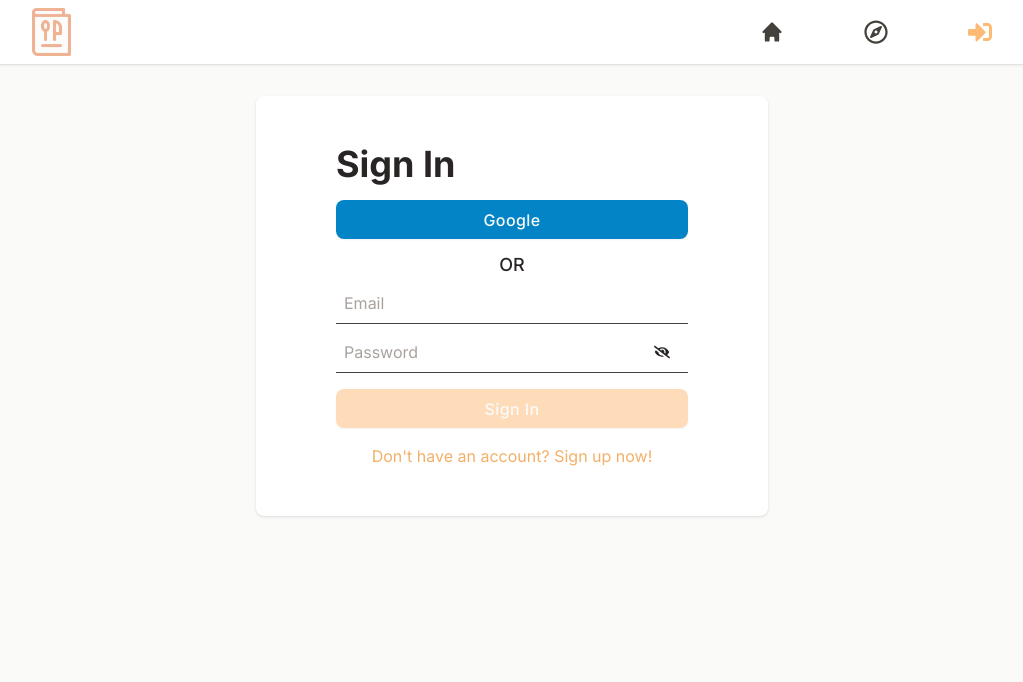
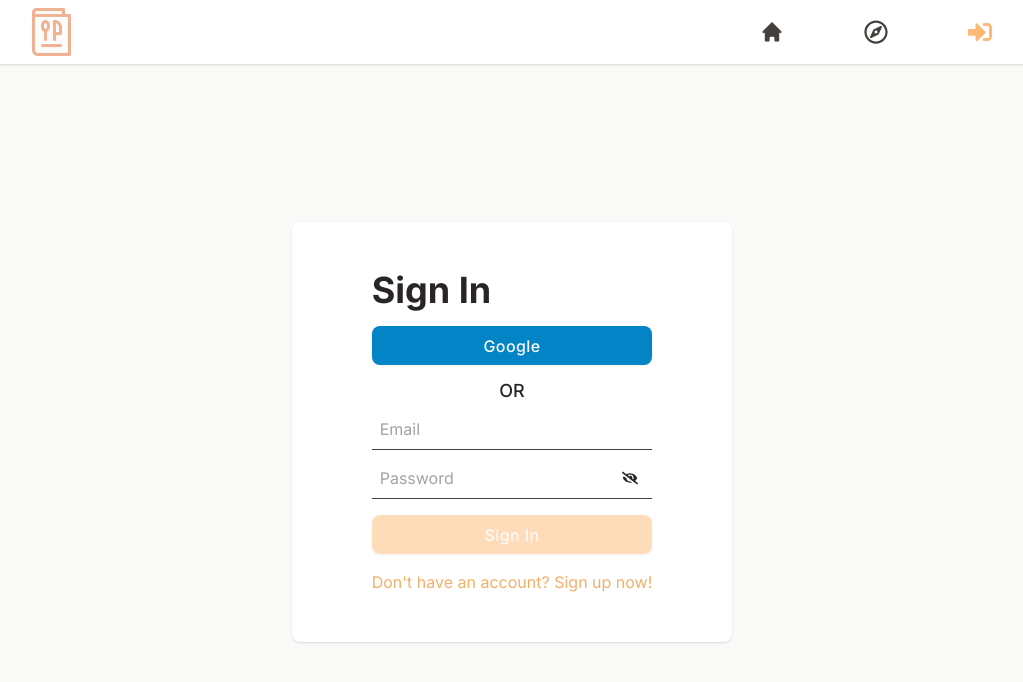
Before and after one commit to Dunkelhaiser/Reciper, a Next.js app: page /sign_in in a window 1280 px wide. Shown: the top 682 px of the page, without its empty margins (128-1151 px from the left). Built offline with nearby package versions, Linux system fonts and the light colour scheme; no server answers.

Commit message:
Added not found page

```diff
--- a/src/app/layout.tsx
+++ b/src/app/layout.tsx
@@ -23,7 +23,7 @@ export default function RootLayout({ children }: { children: React.ReactNode })
                 <Providers>
                     <Header />
                     <Toaster containerStyle={{ top: "80px" }} />
-                    <main className="mb-[56px] min-h-[calc(100vh_-_56px)] bg-stone-50 px-8 py-8 text-stone-800 dark:bg-neutral-800 dark:text-stone-50 md:mb-0 md:mt-[64px] md:min-h-[calc(100vh_-_64px)] lg:px-20 xl:px-40">
+                    <main className="mb-[56px] flex h-full min-h-[calc(100vh_-_56px)] flex-col bg-stone-50 px-8 py-8 text-stone-800 dark:bg-neutral-800 dark:text-stone-50 md:mb-0 md:mt-[64px] md:min-h-[calc(100vh_-_64px)] lg:px-20 xl:px-40">
                         {children}
                     </main>
                 </Providers>
--- /dev/null
+++ b/src/app/not-found.tsx
@@ -0,0 +1,11 @@
+const NotFound = () => {
+    return (
+        <section className="flex h-full flex-grow flex-col items-center justify-center">
+            <h1 className="mb-4 text-5xl">Not Found</h1>
+            <p className="text-center text-lg text-stone-600 dark:text-stone-300">
+                Looks like the page you were looking for doesn&apos;t exist.
+            </p>
+        </section>
+    );
+};
+export default NotFound;
```
